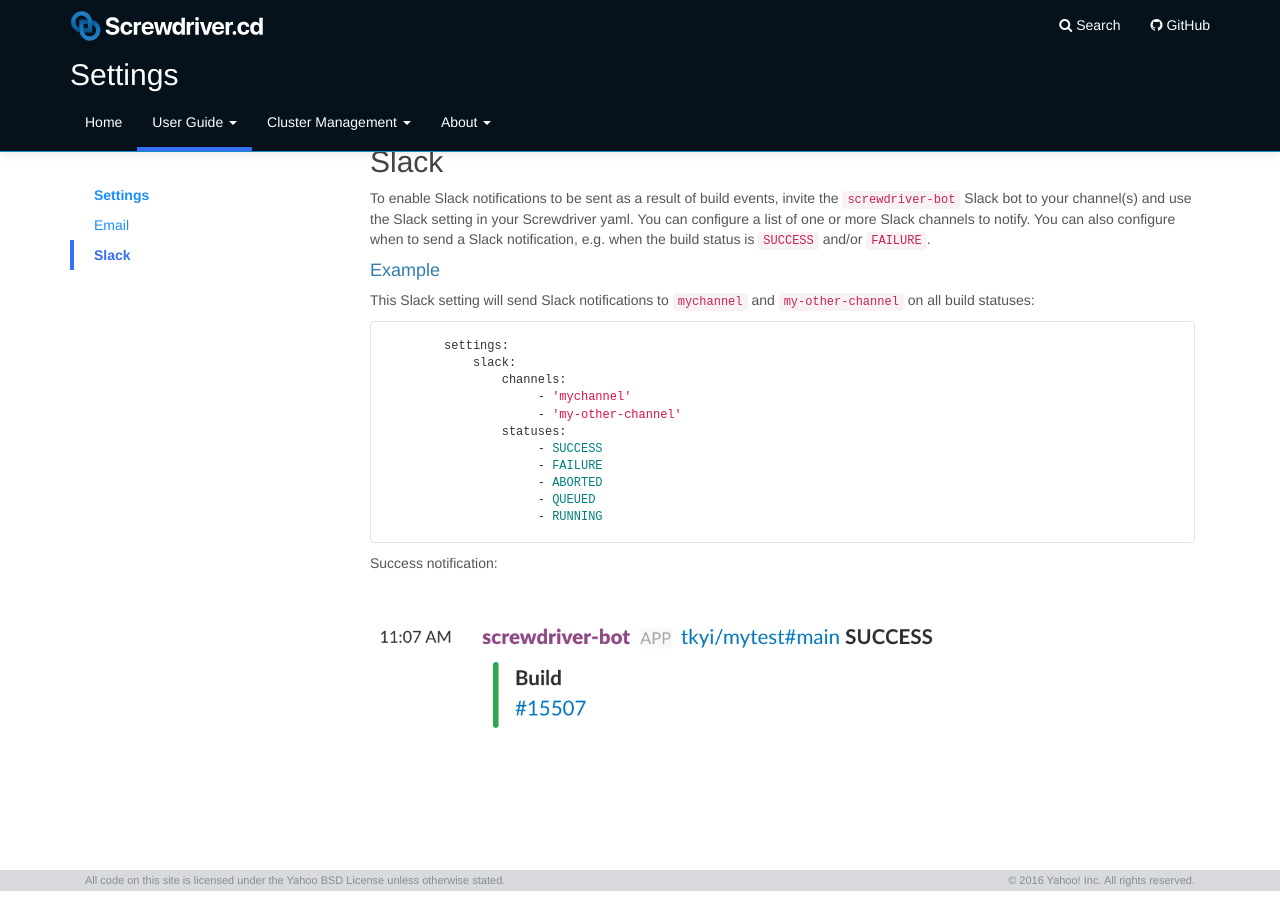
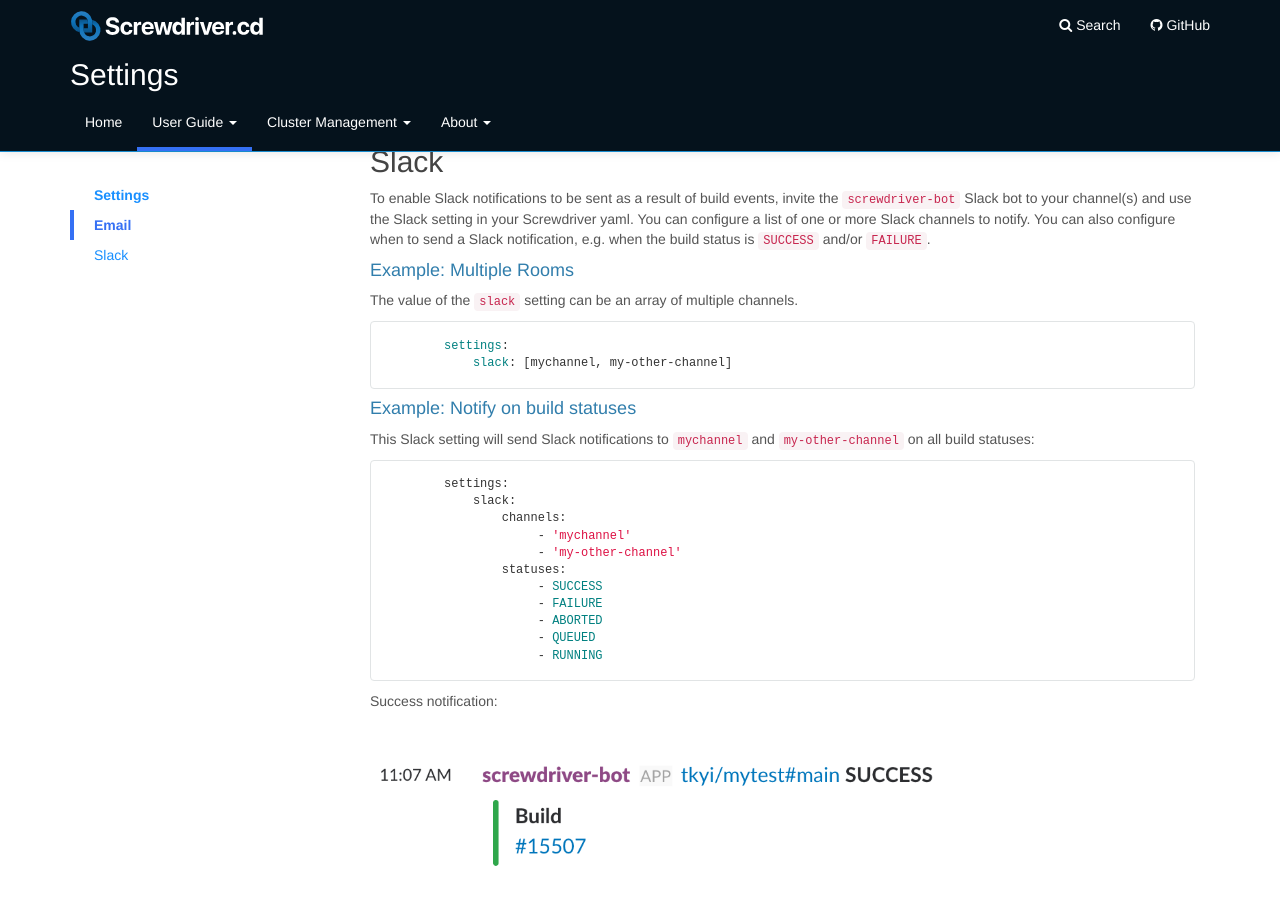
Before and after one commit to screwdriver-cd/guide, a Jekyll site: the page built from docs/user-guide/configuration/settings.md, in a window 1280 px wide and 900 px high, scrolled down 809 px. Built offline with Jekyll 4.4.1, drawn with Linux system fonts in a browser that asks for light colours.

Commit message:
fix: Slack example for multiple rooms (#196)

````diff
--- a/docs/user-guide/configuration/settings.md
+++ b/docs/user-guide/configuration/settings.md
@@ -56,7 +56,16 @@ You can configure a list of one or more email addresses to contact. You can also
 To enable Slack notifications to be sent as a result of build events, invite the `screwdriver-bot` Slack bot to your channel(s) and use the Slack setting in your Screwdriver yaml.
 You can configure a list of one or more Slack channels to notify. You can also configure when to send a Slack notification, e.g. when the build status is `SUCCESS` and/or `FAILURE`.
 
-#### Example
+#### Example: Multiple Rooms
+
+The value of the `slack` setting can be an array of multiple channels.
+
+```
+        settings:
+            slack: [mychannel, my-other-channel]
+```
+
+#### Example: Notify on build statuses
 
 This Slack setting will send Slack notifications to `mychannel` and `my-other-channel` on all build statuses:
 
````
